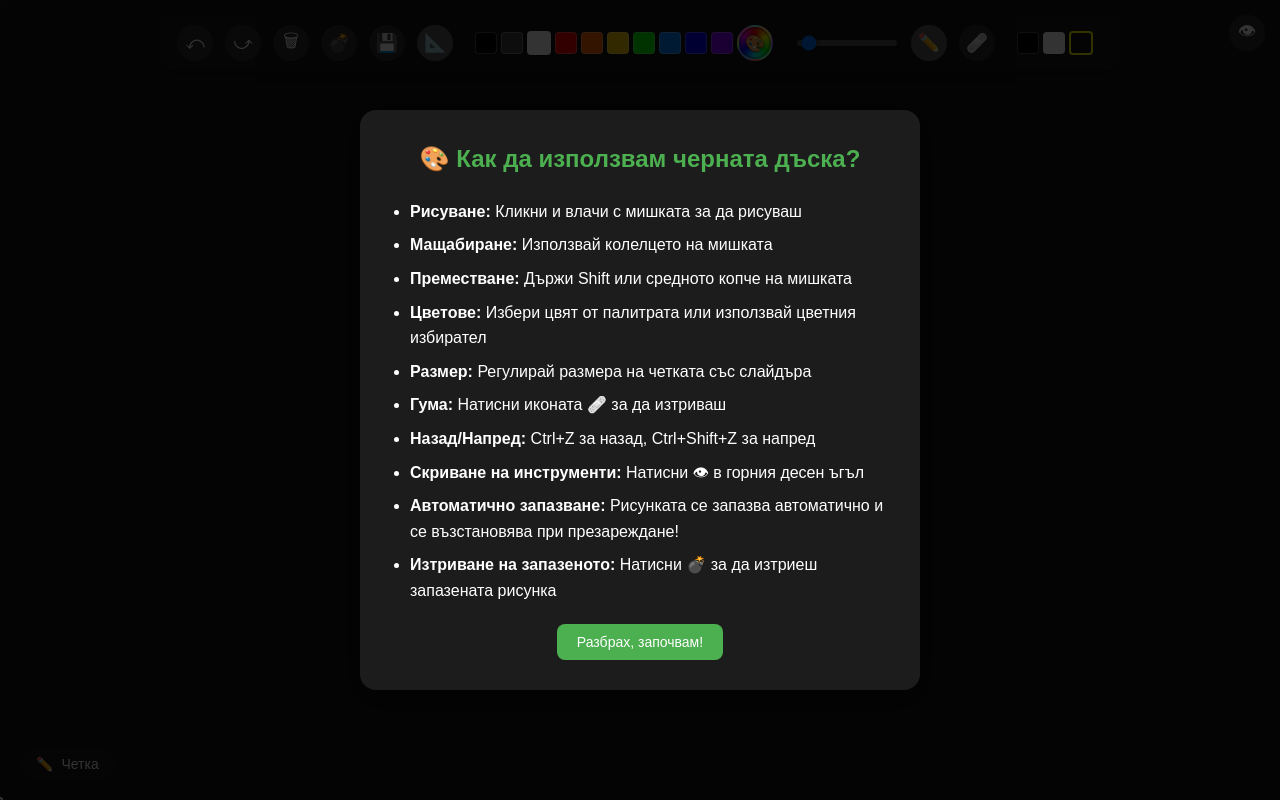
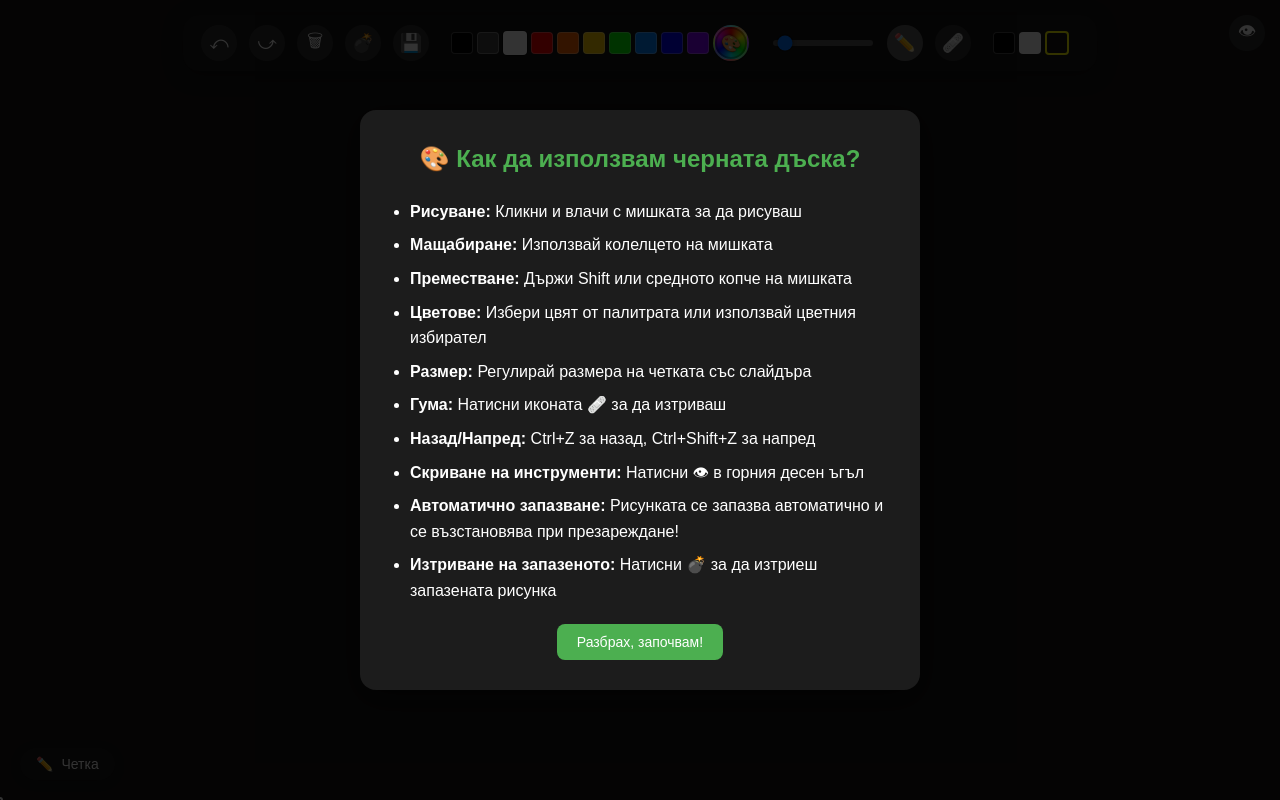
Before and after one commit to DOSEV5/infinite-whiteboard.github.io, a plain HTML site: page index.html in a window 1280 px wide. Drawn offline with Linux system fonts and the light colour scheme.

Commit message:
Update index.html

```diff
--- a/index.html
+++ b/index.html
@@ -206,7 +206,6 @@ canvas { display: block; width: 100%; height: 100%; cursor: crosshair; }
   <button id="clear" class="btn">🗑</button>
   <button id="clearStorage" class="btn" title="Изтрий запазената рисунка">💣</button>
   <button id="export" class="btn">💾</button>
-  <button id="gridToggle" class="btn" title="Покажи/скрий мрежата">📐</button>
 
   <div class="color-picker">
     <div class="color" data-color="#000000" style="background:#000"></div>
@@ -324,7 +323,6 @@ const redoBtn=document.getElementById("redo");
 const clearBtn=document.getElementById("clear");
 const clearStorageBtn=document.getElementById("clearStorage");
 const exportBtn=document.getElementById("export");
-const gridToggleBtn=document.getElementById("gridToggle");
 const drawModeBtn=document.getElementById("drawMode");
 const eraserBtn=document.getElementById("eraser");
 const sizeSlider=document.getElementById("size");
@@ -341,7 +339,6 @@ const howToUsePopup=document.getElementById("howToUsePopup");
 const exportPopup=document.getElementById("exportPopup");
 
 let scale=1, offsetX=0, offsetY=0;
-let showGrid=true;
 function screenToWorld(x,y){return {x:(x-offsetX)/scale, y:(y-offsetY)/scale};}
 
 // ============= LOCAL STORAGE FUNCTIONS =============
@@ -356,7 +353,6 @@ function saveToLocalStorage() {
       offsetY: offsetY,
       currentColor: currentColor,
       currentSize: currentSize,
-      showGrid: showGrid,
       timestamp: Date.now()
     };
     localStorage.setItem('blackboard_drawing', JSON.stringify(data));
@@ -383,7 +379,6 @@ function loadFromLocalStorage() {
       offsetY = data.offsetY || 0;
       currentColor = data.currentColor || "#ffffff";
       currentSize = data.currentSize || 2;
-      showGrid = data.showGrid !== undefined ? data.showGrid : true;
 
       // Update UI
       sizeSlider.value = currentSize;
@@ -598,36 +593,6 @@ function redraw(){
   // Draw the offscreen canvas onto main canvas
   ctx.setTransform(1,0,0,1,0,0);
   ctx.drawImage(offCanvas, 0, 0);
-
-  // Now draw grid on top
-  ctx.setTransform(scale,0,0,scale,offsetX,offsetY);
-
-  if(showGrid) {
-    ctx.strokeStyle = "rgba(255,255,255,0.05)";
-    ctx.lineWidth = 1/scale;
-
-    const worldTL = screenToWorld(0, 0);
-    const worldBR = screenToWorld(width, height);
-
-    const startX = Math.floor(worldTL.x / TILE_SIZE) * TILE_SIZE;
-    const startY = Math.floor(worldTL.y / TILE_SIZE) * TILE_SIZE;
-    const endX = Math.ceil(worldBR.x / TILE_SIZE) * TILE_SIZE;
-    const endY = Math.ceil(worldBR.y / TILE_SIZE) * TILE_SIZE;
-
-    for(let x = startX; x <= endX; x += TILE_SIZE) {
-      ctx.beginPath();
-      ctx.moveTo(x, startY);
-      ctx.lineTo(x, endY);
-      ctx.stroke();
-    }
-
-    for(let y = startY; y <= endY; y += TILE_SIZE) {
-      ctx.beginPath();
-      ctx.moveTo(startX, y);
-      ctx.lineTo(endX, y);
-      ctx.stroke();
-    }
-  }
 }
 
 // Brush preview
@@ -641,7 +606,6 @@ function updateBrushPreview(){
 function updateModeButtons() {
   drawModeBtn.classList.toggle("mode-active", mode === "draw");
   eraserBtn.classList.toggle("mode-active", mode === "erase");
-  gridToggleBtn.classList.toggle("mode-active", showGrid);
 
   if(mode === "draw") {
     toolIcon.textContent = "✏️";
@@ -717,15 +681,7 @@ eraserBtn.onclick=()=>{
   updateModeButtons();
 };
 
-// Grid toggle
-gridToggleBtn.onclick=()=>{
-  showGrid = !showGrid;
-  updateModeButtons();
-  redraw();
-  autoSave();
-};
-
-// Clear storage button
+// Mouse events
 clearStorageBtn.onclick=clearLocalStorage;
 
 // Mouse events
@@ -807,7 +763,7 @@ canvas.addEventListener("wheel", e=>{
   const worldBefore=screenToWorld(mouse.x, mouse.y);
   const factor=e.deltaY<0?1.1:1/1.1;
   scale*=factor;
-  scale=Math.min(Math.max(scale,0.05),50);
+  // NO LIMITS - Truly infinite zoom!
   const worldAfter=screenToWorld(mouse.x, mouse.y);
   offsetX+=(worldAfter.x-worldBefore.x)*scale;
   offsetY+=(worldAfter.y-worldBefore.y)*scale;
```
